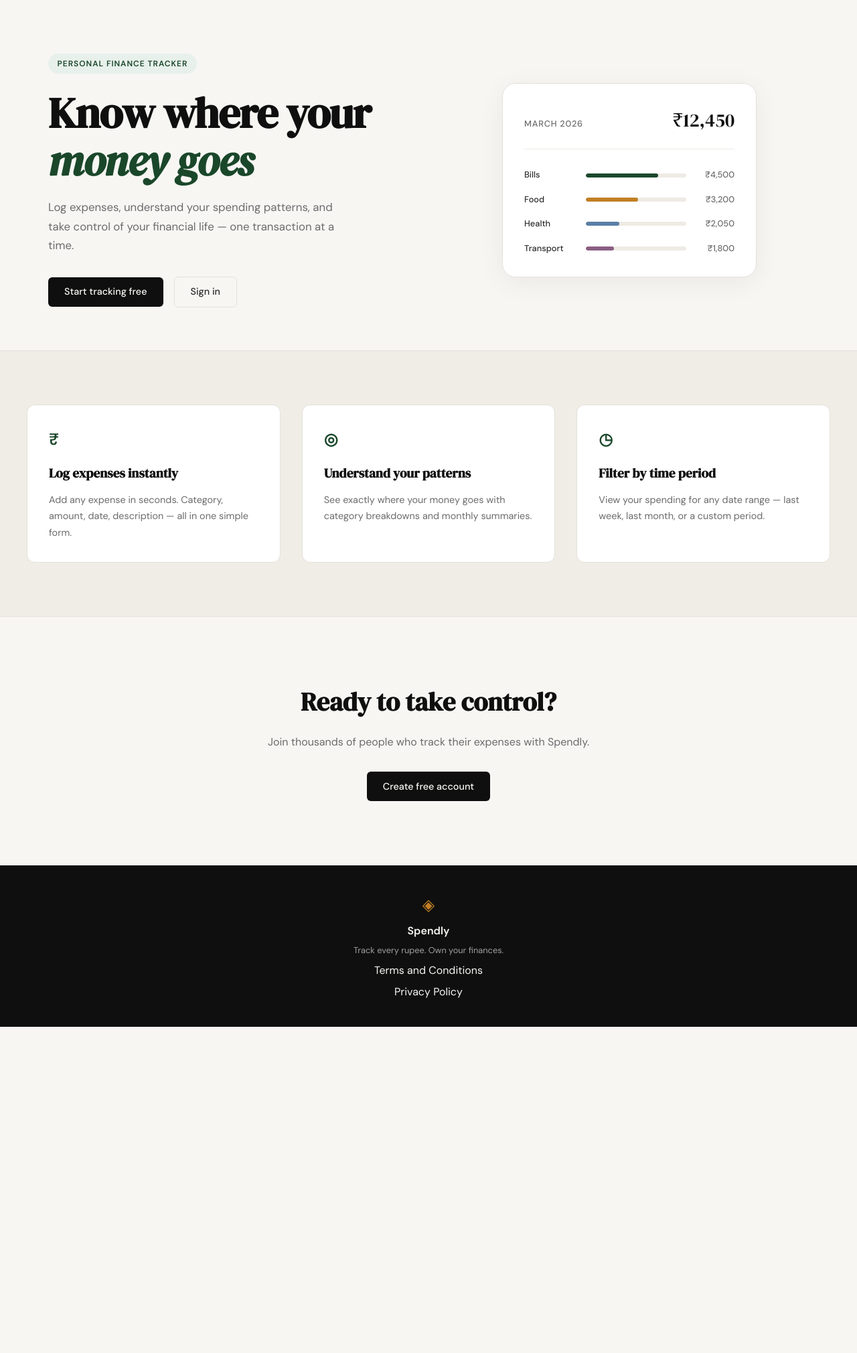
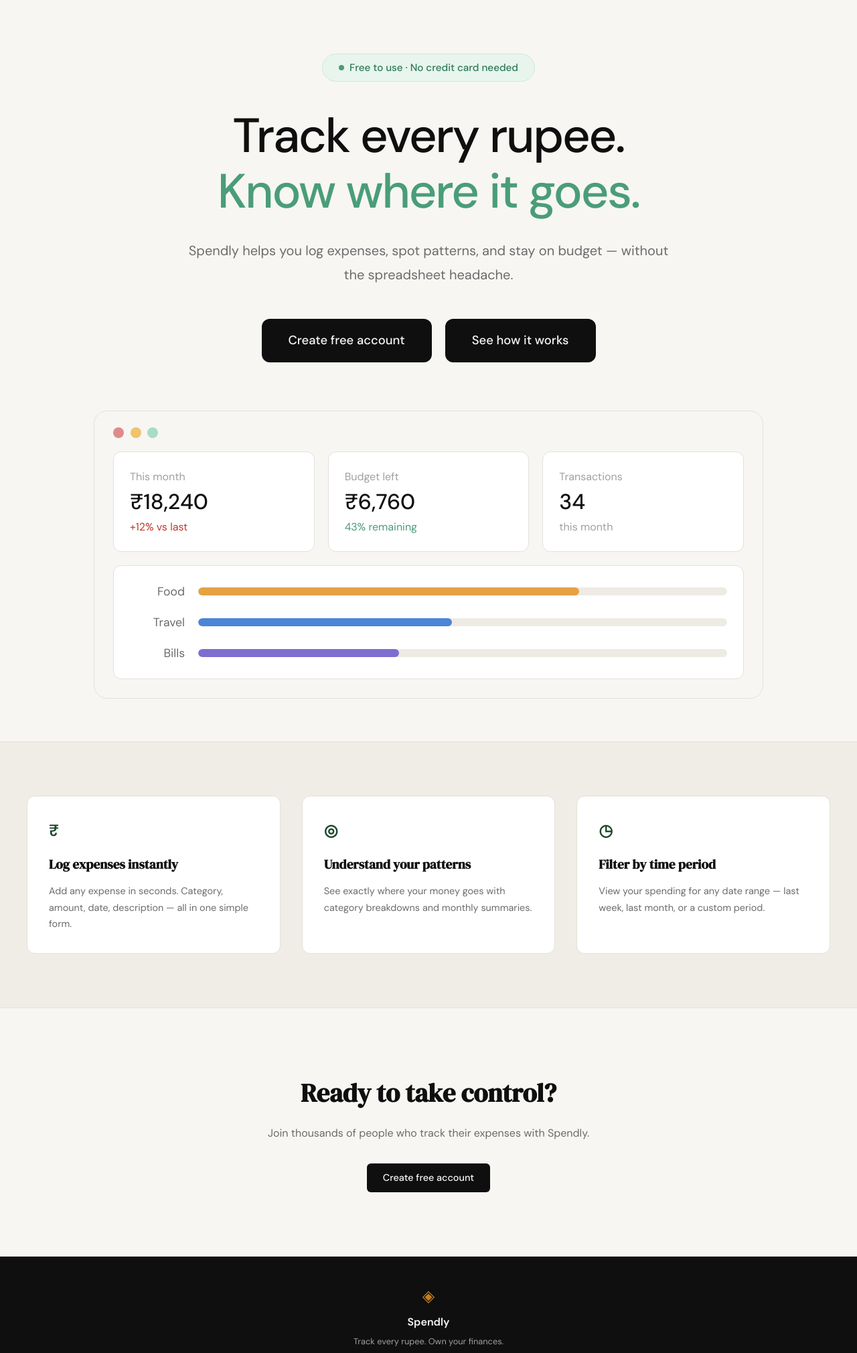
Before and after one commit to ajaychauhan29dev-cell/spindly, a Flask app: page / in a window 1280 px wide. Shown: the part 61-2081 px from the top of the page at 67% size. Before the commit the page ends 1594 px from the top, so only its background shows below. Run offline with Flask 3, Linux system fonts and the light colour scheme.

Commit message:
landing: redesign hero section to match mockup
Co-Authored-By: Claude Sonnet 5.5 <noreply@anthropic.com>

```diff
--- a/static/css/style.css
+++ b/static/css/style.css
@@ -125,114 +125,173 @@ a { color: inherit; text-decoration: none; }
 
 .hero {
     padding: 5rem 2rem 4rem;
-    display: grid;
-    grid-template-columns: 1fr 1fr;
-    gap: 4rem;
-    align-items: center;
     max-width: var(--max-width);
     margin: 0 auto;
+    text-align: center;
+}
+
+.hero-inner {
+    display: flex;
+    flex-direction: column;
+    align-items: center;
 }
 
 .hero-badge {
-    display: inline-block;
-    background: var(--accent-light);
-    color: var(--accent);
-    font-size: 0.75rem;
-    font-weight: 600;
-    letter-spacing: 0.08em;
-    text-transform: uppercase;
-    padding: 0.35rem 0.85rem;
+    display: inline-flex;
+    align-items: center;
+    gap: 0.5rem;
+    background: #e8f5ee;
+    color: #2d7a57;
+    border: 1px solid #cfe8da;
+    font-size: 0.95rem;
+    font-weight: 500;
+    padding: 0.5rem 1.5rem;
     border-radius: 999px;
-    margin-bottom: 1.5rem;
+    margin-bottom: 2.5rem;
+}
+
+.hero-badge-dot {
+    width: 8px;
+    height: 8px;
+    border-radius: 50%;
+    background: #4a9d78;
 }
 
 .hero-title {
-    font-family: var(--font-display);
-    font-size: clamp(2.5rem, 5vw, 4rem);
-    line-height: 1.1;
-    letter-spacing: -0.02em;
+    font-family: var(--font-body);
+    font-weight: 500;
+    font-size: clamp(2.5rem, 6vw, 4.5rem);
+    line-height: 1.15;
+    letter-spacing: -0.03em;
     color: var(--ink);
-    margin-bottom: 1.25rem;
+    margin-bottom: 1.75rem;
 }
 
 .hero-title em {
-    font-style: italic;
-    color: var(--accent);
+    font-style: normal;
+    color: #4a9d78;
 }
 
 .hero-subtitle {
-    font-size: 1.05rem;
+    font-size: 1.25rem;
     color: var(--ink-muted);
-    line-height: 1.7;
-    max-width: 460px;
-    margin-bottom: 2rem;
+    line-height: 1.8;
+    max-width: 720px;
+    margin-bottom: 3rem;
 }
 
 .hero-actions {
     display: flex;
-    gap: 1rem;
+    gap: 1.25rem;
     align-items: center;
+    justify-content: center;
+    flex-wrap: wrap;
+}
+
+.hero-actions .btn-primary {
+    padding: 1.1rem 2.5rem;
+    font-size: 1.15rem;
+    border-radius: var(--radius-md);
 }
 
 /* ------------------------------------------------------------------ */
-/* Mock card (hero visual)                                             */
+/* Mock dashboard (hero visual)                                        */
 /* ------------------------------------------------------------------ */
 
 .hero-visual {
     display: flex;
     justify-content: center;
+    margin-top: 4.5rem;
 }
 
-.mock-card {
+.mock-window {
+    background: var(--paper);
+    border: 1px solid var(--border);
+    border-radius: var(--radius-lg);
+    padding: 1.5rem 1.75rem 1.75rem;
+    width: 100%;
+    max-width: 1000px;
+    text-align: left;
+}
+
+.mock-dots {
+    display: flex;
+    gap: 0.6rem;
+    margin-bottom: 1.25rem;
+}
+
+.mock-dot {
+    width: 16px;
+    height: 16px;
+    border-radius: 50%;
+}
+
+.mock-dot-red { background: #e08a8a; }
+.mock-dot-yellow { background: #f0c36d; }
+.mock-dot-green { background: #a8dcc8; }
+
+.mock-stats {
+    display: grid;
+    grid-template-columns: repeat(3, 1fr);
+    gap: 1.25rem;
+    margin-bottom: 1.25rem;
+}
+
+.mock-stat {
+    display: flex;
+    flex-direction: column;
+    gap: 0.35rem;
     background: var(--paper-card);
     border: 1px solid var(--border);
-    border-radius: var(--radius-lg);
-    padding: 2rem;
-    width: 100%;
-    max-width: 380px;
-    box-shadow: 0 8px 40px rgba(0,0,0,0.06);
+    border-radius: var(--radius-md);
+    padding: 1.5rem;
 }
 
-.mock-card-header {
-    display: flex;
-    justify-content: space-between;
-    align-items: baseline;
-    margin-bottom: 1.75rem;
-    padding-bottom: 1.25rem;
-    border-bottom: 1px solid var(--border-soft);
+.mock-stat-label {
+    font-size: 1rem;
+    color: var(--ink-faint);
 }
 
-.mock-label {
-    font-size: 0.8rem;
+.mock-stat-value {
+    font-size: 2rem;
     font-weight: 500;
-    color: var(--ink-muted);
-    text-transform: uppercase;
-    letter-spacing: 0.06em;
-}
-
-.mock-total {
-    font-family: var(--font-display);
-    font-size: 1.75rem;
+    line-height: 1.2;
     color: var(--ink);
 }
 
-.mock-bars { display: flex; flex-direction: column; gap: 1rem; }
+.mock-stat-note {
+    font-size: 1rem;
+    color: var(--ink-faint);
+}
+
+.mock-note-down { color: var(--danger); }
+.mock-note-up { color: #4a9d78; }
+
+.mock-bars {
+    display: flex;
+    flex-direction: column;
+    gap: 1.1rem;
+    background: var(--paper-card);
+    border: 1px solid var(--border);
+    border-radius: var(--radius-md);
+    padding: 1.5rem 1.5rem 1.5rem 1rem;
+}
 
 .mock-bar-row {
     display: grid;
-    grid-template-columns: 80px 1fr 60px;
+    grid-template-columns: 90px 1fr;
     align-items: center;
-    gap: 0.75rem;
+    gap: 1.25rem;
 }
 
 .mock-cat {
-    font-size: 0.8rem;
-    font-weight: 500;
-    color: var(--ink-soft);
+    font-size: 1.1rem;
+    color: var(--ink-muted);
+    text-align: right;
 }
 
 .mock-bar-track {
-    height: 6px;
+    height: 12px;
     background: var(--border-soft);
     border-radius: 999px;
     overflow: hidden;
@@ -240,21 +299,12 @@ a { color: inherit; text-decoration: none; }
 
 .mock-bar {
     height: 100%;
-    background: var(--accent);
+    background: #e5a244;
     border-radius: 999px;
-    transition: width 0.6s ease;
 }
 
-.mock-bar-2 { background: var(--accent-2); }
-.mock-bar-3 { background: #5b7fa6; }
-.mock-bar-4 { background: #8b5e83; }
-
-.mock-amt {
-    font-size: 0.8rem;
-    font-weight: 500;
-    color: var(--ink-muted);
-    text-align: right;
-}
+.mock-bar-2 { background: #4a85d6; }
+.mock-bar-3 { background: #7d6fd0; }
 
 /* ------------------------------------------------------------------ */
 /* Buttons                                                             */
@@ -552,14 +602,7 @@ a { color: inherit; text-decoration: none; }
 /* ------------------------------------------------------------------ */
 
 @media (max-width: 900px) {
-    .hero {
-        grid-template-columns: 1fr;
-        text-align: center;
-    }
-
-    .hero-subtitle { max-width: 100%; }
-    .hero-actions { justify-content: center; }
-    .hero-visual { display: none; }
+    .mock-stats { grid-template-columns: 1fr; }
 
     .features-inner { grid-template-columns: 1fr; }
 }
--- a/templates/landing.html
+++ b/templates/landing.html
@@ -6,55 +6,56 @@
 
 <section class="hero">
     <div class="hero-inner">
-        <div class="hero-badge">Personal Finance Tracker</div>
+        <div class="hero-badge"><span class="hero-badge-dot"></span>Free to use · No credit card needed</div>
         <h1 class="hero-title">
-            Know where your<br>
-            <em>money goes</em>
+            Track every rupee.<br>
+            <em>Know where it goes.</em>
         </h1>
         <p class="hero-subtitle">
-            Log expenses, understand your spending patterns,
-            and take control of your financial life —
-            one transaction at a time.
+            Spendly helps you log expenses, spot patterns, and stay
+            on budget — without the spreadsheet headache.
         </p>
         <div class="hero-actions">
-            <a href="{{ url_for('register') }}" class="btn-primary">Start tracking free</a>
-            <a href="{{ url_for('login') }}" class="btn-ghost">Sign in</a>
+            <a href="{{ url_for('register') }}" class="btn-primary">Create free account</a>
+            <a href="#" class="btn-primary">See how it works</a>
         </div>
     </div>
     <div class="hero-visual">
-        <div class="mock-card">
-            <div class="mock-card-header">
-                <span class="mock-label">March 2026</span>
-                <span class="mock-total">₹12,450</span>
+        <div class="mock-window">
+            <div class="mock-dots">
+                <span class="mock-dot mock-dot-red"></span>
+                <span class="mock-dot mock-dot-yellow"></span>
+                <span class="mock-dot mock-dot-green"></span>
+            </div>
+            <div class="mock-stats">
+                <div class="mock-stat">
+                    <span class="mock-stat-label">This month</span>
+                    <span class="mock-stat-value">₹18,240</span>
+                    <span class="mock-stat-note mock-note-down">+12% vs last</span>
+                </div>
+                <div class="mock-stat">
+                    <span class="mock-stat-label">Budget left</span>
+                    <span class="mock-stat-value">₹6,760</span>
+                    <span class="mock-stat-note mock-note-up">43% remaining</span>
+                </div>
+                <div class="mock-stat">
+                    <span class="mock-stat-label">Transactions</span>
+                    <span class="mock-stat-value">34</span>
+                    <span class="mock-stat-note">this month</span>
+                </div>
             </div>
             <div class="mock-bars">
                 <div class="mock-bar-row">
-                    <span class="mock-cat">Bills</span>
-                    <div class="mock-bar-track">
-                        <div class="mock-bar" style="width: 72%"></div>
-                    </div>
-                    <span class="mock-amt">₹4,500</span>
+                    <span class="mock-cat">Food</span>
+                    <div class="mock-bar-track"><div class="mock-bar" style="width: 72%"></div></div>
                 </div>
                 <div class="mock-bar-row">
-                    <span class="mock-cat">Food</span>
-                    <div class="mock-bar-track">
-                        <div class="mock-bar mock-bar-2" style="width: 52%"></div>
-                    </div>
-                    <span class="mock-amt">₹3,200</span>
+                    <span class="mock-cat">Travel</span>
+                    <div class="mock-bar-track"><div class="mock-bar mock-bar-2" style="width: 48%"></div></div>
                 </div>
                 <div class="mock-bar-row">
-                    <span class="mock-cat">Health</span>
-                    <div class="mock-bar-track">
-                        <div class="mock-bar mock-bar-3" style="width: 33%"></div>
-                    </div>
-                    <span class="mock-amt">₹2,050</span>
-                </div>
-                <div class="mock-bar-row">
-                    <span class="mock-cat">Transport</span>
-                    <div class="mock-bar-track">
-                        <div class="mock-bar mock-bar-4" style="width: 28%"></div>
-                    </div>
-                    <span class="mock-amt">₹1,800</span>
+                    <span class="mock-cat">Bills</span>
+                    <div class="mock-bar-track"><div class="mock-bar mock-bar-3" style="width: 38%"></div></div>
                 </div>
             </div>
         </div>
```
